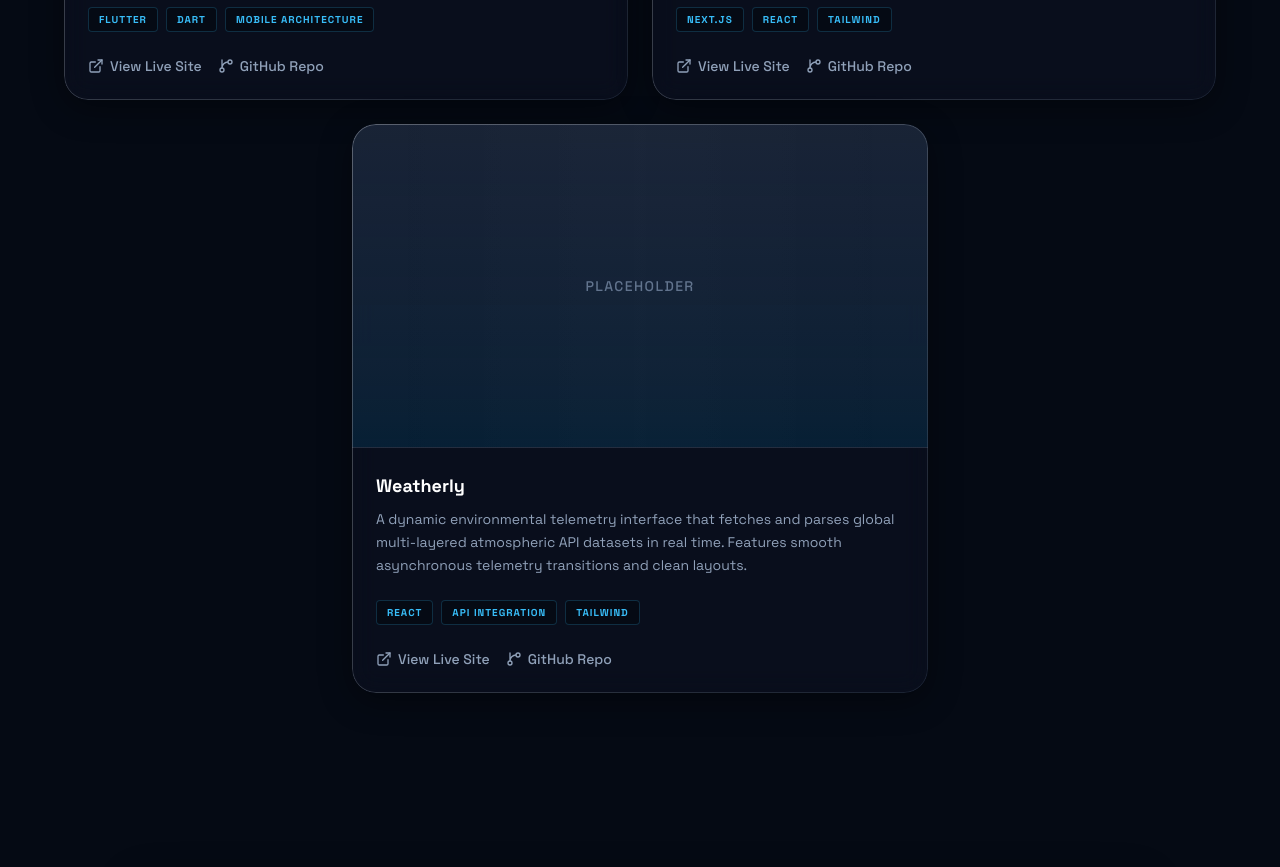
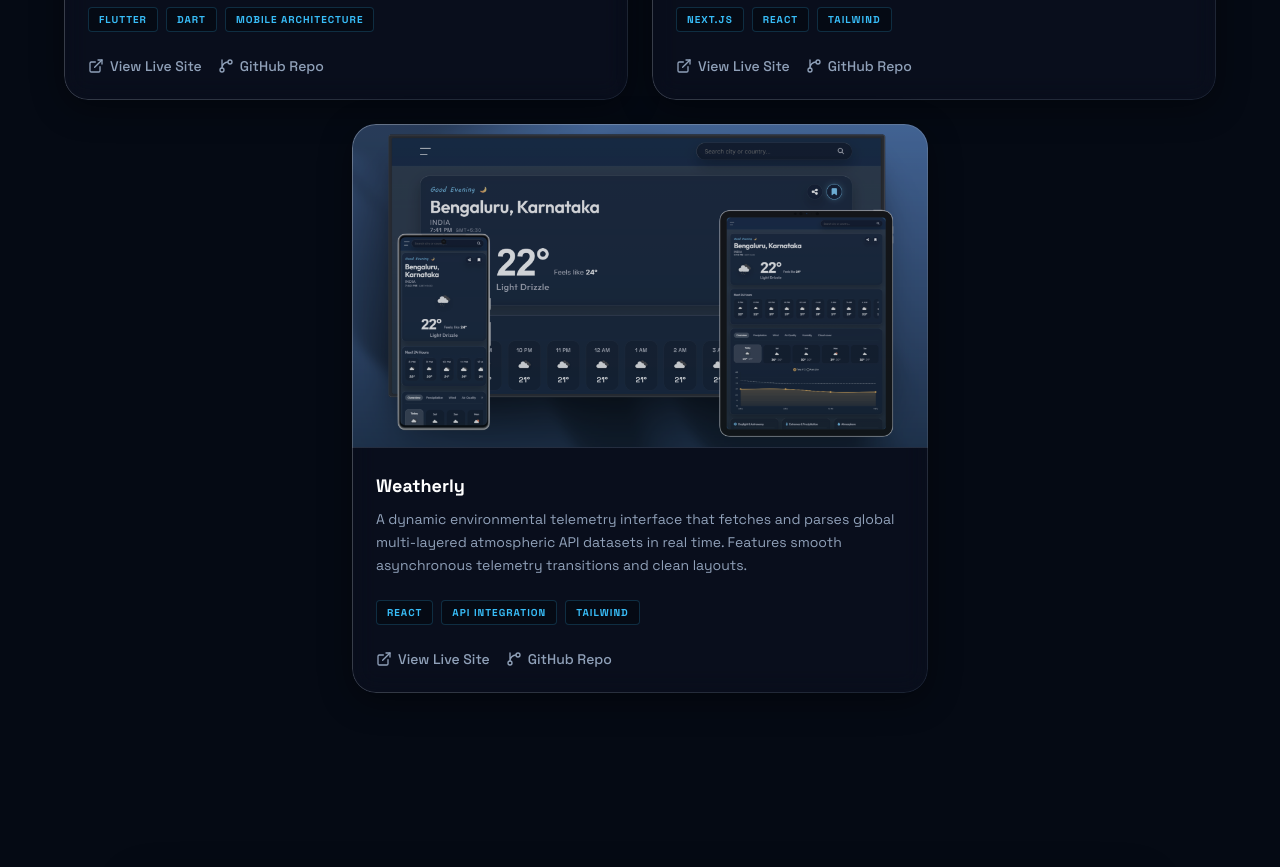
Before and after one commit to Baibhab03/Portfolio, a Next.js app: page / in a window 1280 px wide. Shown: the part 5060-5927 px from the top of the page. Built offline with nearby package versions, Linux system fonts and the light colour scheme.

Commit message:
feat: portfolio refresh

```diff
--- a/src/components/Projects.tsx
+++ b/src/components/Projects.tsx
@@ -52,7 +52,7 @@ const projects = [
       "A dynamic environmental telemetry interface that fetches and parses global multi-layered atmospheric API datasets in real time. Features smooth asynchronous telemetry transitions and clean layouts.",
     tags: ["React", "API Integration", "Tailwind"],
     gradient: "from-slate-800/80 to-sky-900/30",
-    image: "",
+    image: "/Weatherly.png",
     liveLink: "#",
     githubLink: "#",
   },
```
Also changed, not shown: public/Weatherly.png (added).
